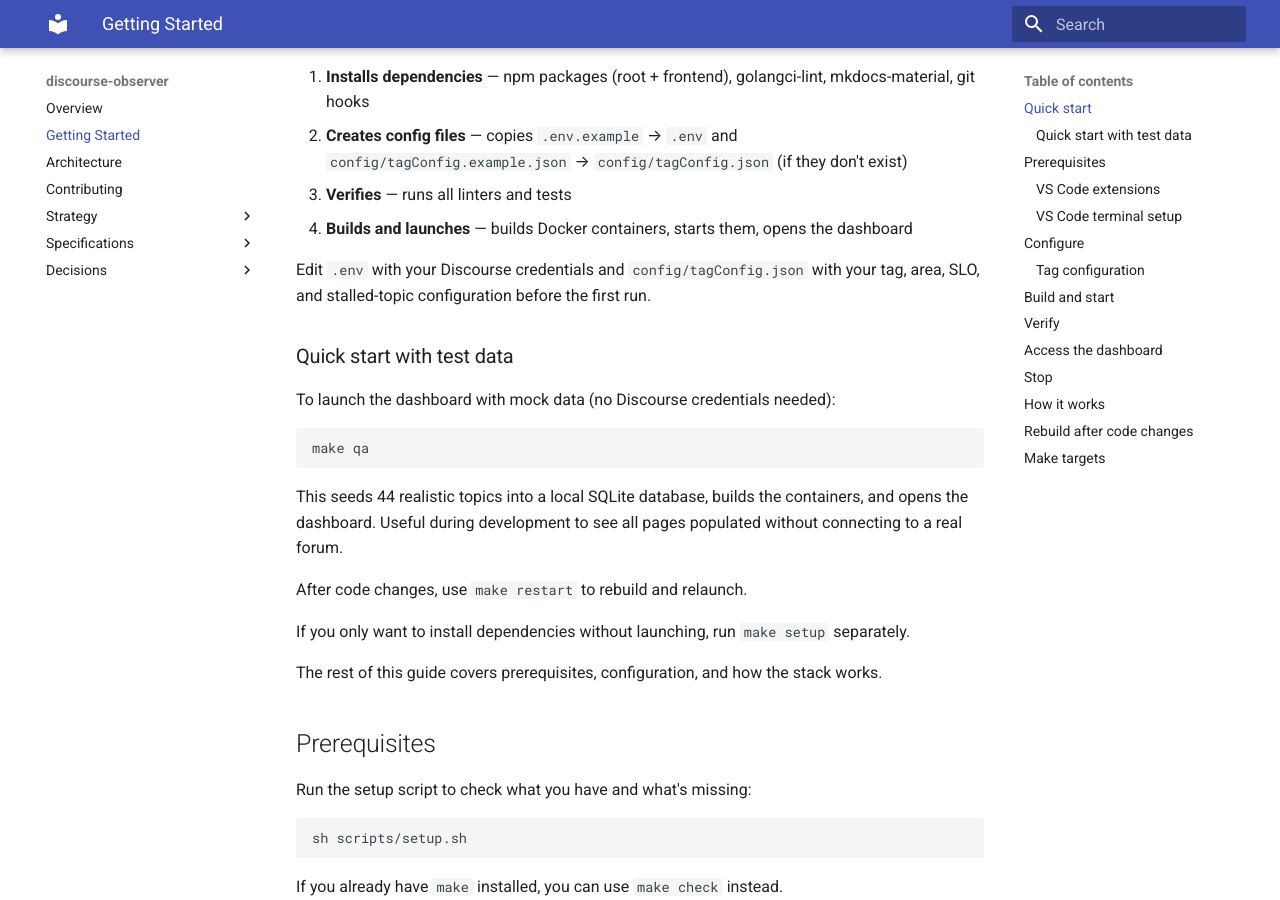
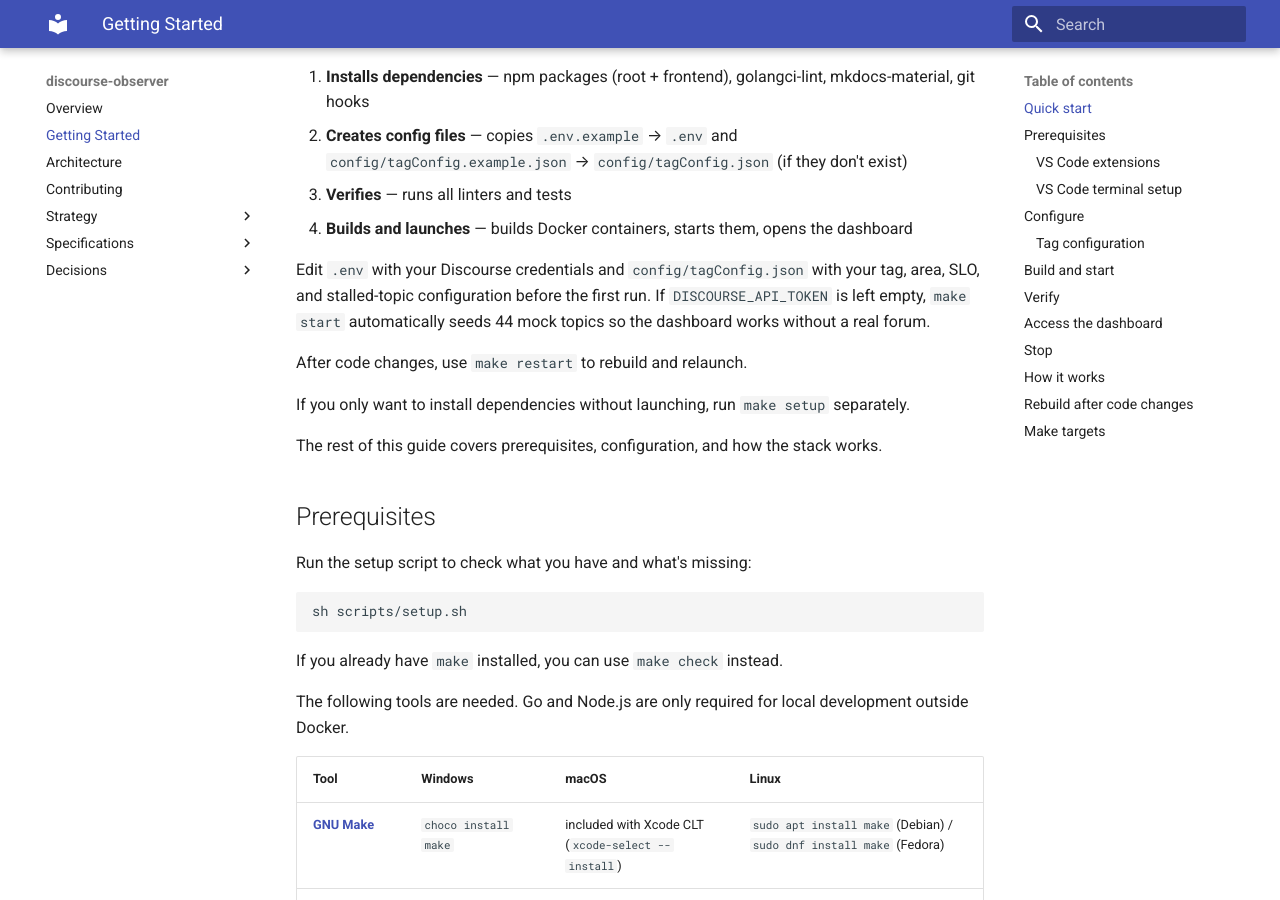
Before and after one commit to MorganDigitalAsyncTransparency/community, an MkDocs documentation site: the page built from discourse-observer/docs/getting-started.md, in a window 1280 px wide and 900 px high, scrolled down 330 px. Built offline with MkDocs 1.6.1 and Material for MkDocs 9.7.7, drawn with Linux system fonts in a browser that asks for light colours; some of the changed text lies outside the part shown.

Commit message:
Remove make qa — make start auto-seeds when token is empty
make start already runs maybe-seed, making make qa redundant.
Updated getting-started.md to describe the auto-seed behavior.

Co-Authored-By: Claude Opus 4.6 (1M context) <noreply@anthropic.com>

````diff
--- a/discourse-observer/docs/getting-started.md
+++ b/discourse-observer/docs/getting-started.md
@@ -15,17 +15,7 @@ This single command handles the full onboarding flow:
 3. **Verifies** — runs all linters and tests
 4. **Builds and launches** — builds Docker containers, starts them, opens the dashboard
 
-Edit `.env` with your Discourse credentials and `config/tagConfig.json` with your tag, area, SLO, and stalled-topic configuration before the first run.
-
-### Quick start with test data
-
-To launch the dashboard with mock data (no Discourse credentials needed):
-
-```sh
-make qa
-```
-
-This seeds 44 realistic topics into a local SQLite database, builds the containers, and opens the dashboard. Useful during development to see all pages populated without connecting to a real forum.
+Edit `.env` with your Discourse credentials and `config/tagConfig.json` with your tag, area, SLO, and stalled-topic configuration before the first run. If `DISCOURSE_API_TOKEN` is left empty, `make start` automatically seeds 44 mock topics so the dashboard works without a real forum.
 
 After code changes, use `make restart` to rebuild and relaunch.
 
@@ -187,8 +177,7 @@ This stops the running containers, rebuilds changed layers, starts everything ag
 
 | Command | What it does |
 |---|---|
-| `make start` | One-command onboarding: setup, verify, configure, build, launch, open browser |
-| `make qa` | Seed mock data, build, and launch — no Discourse credentials needed |
+| `make start` | One-command onboarding: setup, verify, configure, build, launch, open browser (auto-seeds mock data if no API token) |
 | `make seed` | Populate SQLite with 44 mock topics for development |
 | `make restart` | Verify, rebuild, and relaunch after code changes |
 | `make verify` | Run all linters and tests |
````
Also changed, not shown: 1 other file.
